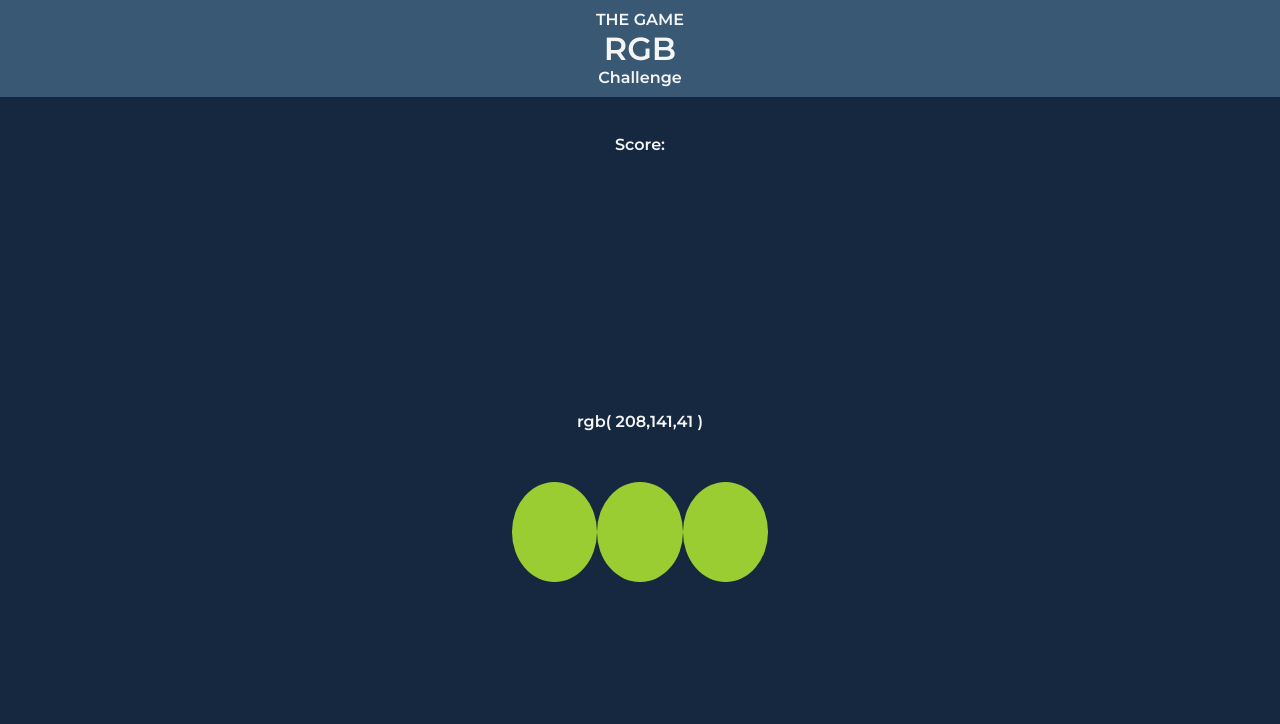
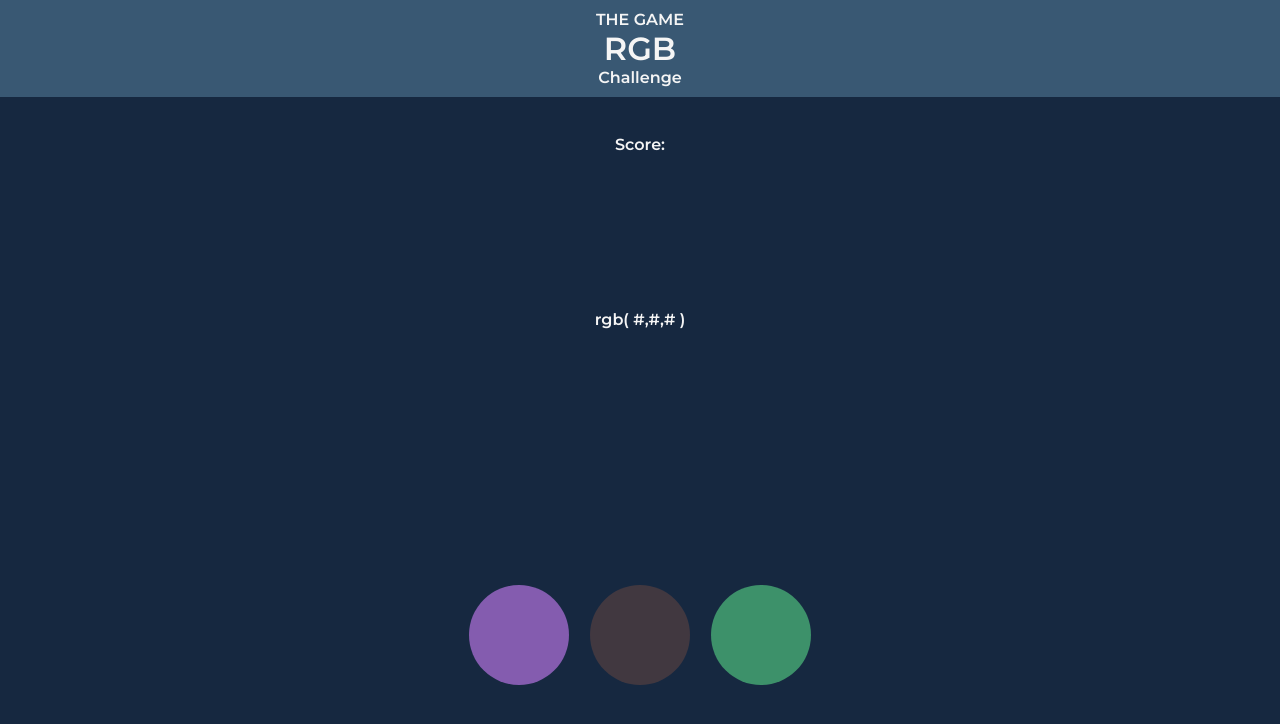
Before and after one commit to dupjpr/RGB-Challenge, a React (Create React App) app: page / in a window 1280 px wide. Shown: the top 724 px of the page. Built offline with nearby package versions, Linux system fonts and the light colour scheme.

Commit message:
random color generator is added to the answer objects

```diff
--- a/src/App.js
+++ b/src/App.js
@@ -11,13 +11,11 @@ function App() {
     <Fragment>
       <Header />
       <Section>
-         <Score/>
-         <Quest/>
-         <div className="contenedor">
-            <Answer/>
-            <Answer/>
-            <Answer/>
-         </div>
+          <Score/>
+          <Quest/>
+          <Answer/>
+
+
       </Section>
 
     </Fragment>
--- a/src/Components/Answer.js
+++ b/src/Components/Answer.js
@@ -1,11 +1,36 @@
-import React from 'react';
+import React, { Fragment } from 'react';
 import '../style/answer.css'
 const Answer = () => {
 
+    const color = () => {
+        const colorNum = 255;
+        const rgbColor = {};
+        rgbColor.r = Math.floor(Math.random() * colorNum);
+        rgbColor.g = Math.floor(Math.random() * colorNum);
+        rgbColor.b = Math.floor(Math.random() * colorNum);
+
+        return rgbColor;
+
+    }
+
+    const colorSet = [];
+
+    for (let i = 0; i < 3; i++){
+        const item = color();
+        colorSet.push(item);
+    }
+
+    const [uno, dos, tres] = colorSet;
+
     return(
-        <div className="answer">
+        <Fragment>
+            <div className="answer">
+                <div className="answerOne" style={{backgroundColor: `rgb(${uno.r}, ${uno.g}, ${uno.b})` }}></div>
+                <div className="answerTwo" style={{backgroundColor: `rgb(${dos.r}, ${dos.g}, ${dos.b})` }}></div>
+                <div className="answerThree" style={{backgroundColor: `rgb(${tres.r}, ${tres.g}, ${tres.b})` }}></div>
+            </div>
+        </Fragment>
 
-        </div>
     )
 }
 
--- a/src/Components/Quest.js
+++ b/src/Components/Quest.js
@@ -2,21 +2,21 @@ import React from 'react';
 
 const Quest = () => {
 
-    const rgbColor = {};
+    // const rgbColor = {};
 
-    const color = () => {
-        const colorNum = 255;
-        rgbColor.r = Math.floor(Math.random() * colorNum);
-        rgbColor.g = Math.floor(Math.random() * colorNum);
-        rgbColor.b = Math.floor(Math.random() * colorNum);
-    }
-    color();
-    console.log(rgbColor)
+    // const color = () => {
+    //     const colorNum = 255;
+    //     rgbColor.r = Math.floor(Math.random() * colorNum);
+    //     rgbColor.g = Math.floor(Math.random() * colorNum);
+    //     rgbColor.b = Math.floor(Math.random() * colorNum);
+    // }
+    // color();
+    // console.log(rgbColor)
 
 
 
     return(
-        <span>rgb( {rgbColor.r},{rgbColor.g},{rgbColor.b} )</span>
+        <span>rgb( #,#,# )</span>
     )
 };
 
--- a/src/style/answer.css
+++ b/src/style/answer.css
@@ -1,7 +1,15 @@
 .answer{
+    width: 30%;
+    margin-top: 20%;
+    display: flex;
+    flex-direction: row;
+    justify-content: space-evenly;
+
+
+}
+
+.answer div{
     width: 100px;
     height: 100px;
     border-radius: 50%;
-    background-color: yellowgreen;
-    margin-top: 20%;
 }
```
